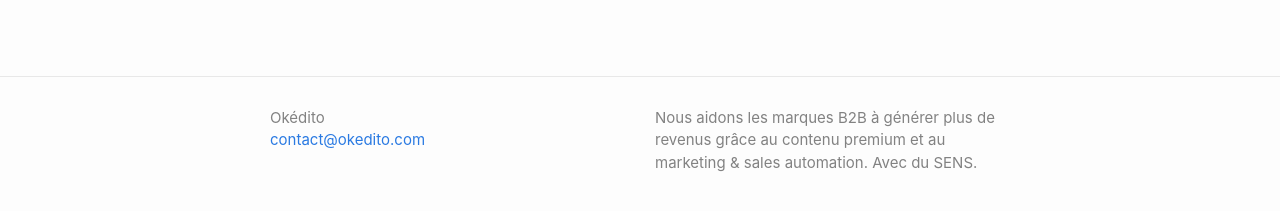
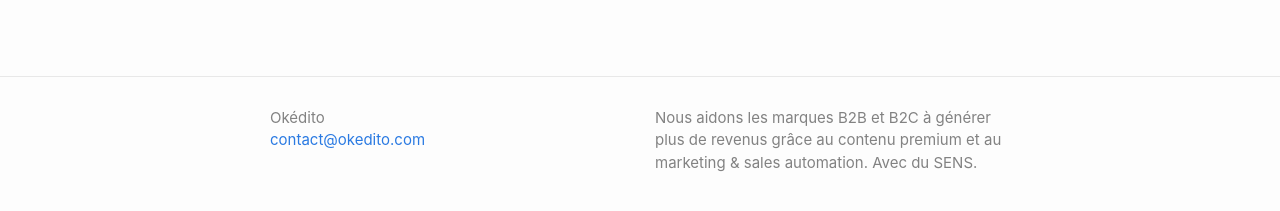
Before and after one commit to Okedito/web-sandbox, a Jekyll site: the page built from about.markdown, in a window 1280 px wide. Shown: the part 666-877 px from the top of the page. Built offline with Jekyll 4.4.1, drawn with Linux system fonts in a browser that asks for light colours.

Commit message:
Minor updates to DS

```diff
--- a/_config.yml
+++ b/_config.yml
@@ -22,7 +22,7 @@ title: Okédito web sandbox
 email: contact@okedito.com
 author: Okédito
 description: >- # this means to ignore newlines until "baseurl:"
-  Nous aidons les marques B2B à générer plus de revenus grâce au contenu premium et au marketing & sales automation. Avec du SENS.
+  Nous aidons les marques B2B et B2C à générer plus de revenus grâce au contenu premium et au marketing & sales automation. Avec du SENS.
 baseurl: "/" # the subpath of your site, e.g. /blog
 url: "https://web-sandbox.okedito.com/" # the base hostname & protocol for your site, e.g. http://example.com
 twitter_username: jekyllrb
--- a/diploma-sante/index.markdown
+++ b/diploma-sante/index.markdown
@@ -8,7 +8,7 @@ layout: page
 
 <h2>Préambule</h2>
 
-<p>Cette page récapitule différents éléments et outils rendus disponibles depuis le compte HubSpot. La liste des éléments pourra être enrichie au fur et à mesure de l'avancement du projet. Ces éléments ont été conçus et implémentés dans le cadre de l'accompagnement au déploiement de HubSpot fourni par Okédito, et en ligne avec les enjeux stratégiqies d'acquisition et de conversion validés avec le client.</p>
+<p>Cette page récapitule différents éléments et outils rendus disponibles depuis le compte HubSpot. La liste des éléments pourra être enrichie au fur et à mesure de l'avancement du projet. Ces éléments ont été conçus et implémentés dans le cadre de l'accompagnement au déploiement de HubSpot fourni par Okédito, et en ligne avec les enjeux stratégiques d'acquisition et de conversion validés avec le client.</p>
 
 <p>Les formulaires (hormis le formulaire de prise de RDV) sont des formulaires HTML simples : la mise en forme se fera au moyen de l'application de styles CSS au niveau du front end, dans le contexte technique choisi.</p>
 
```
